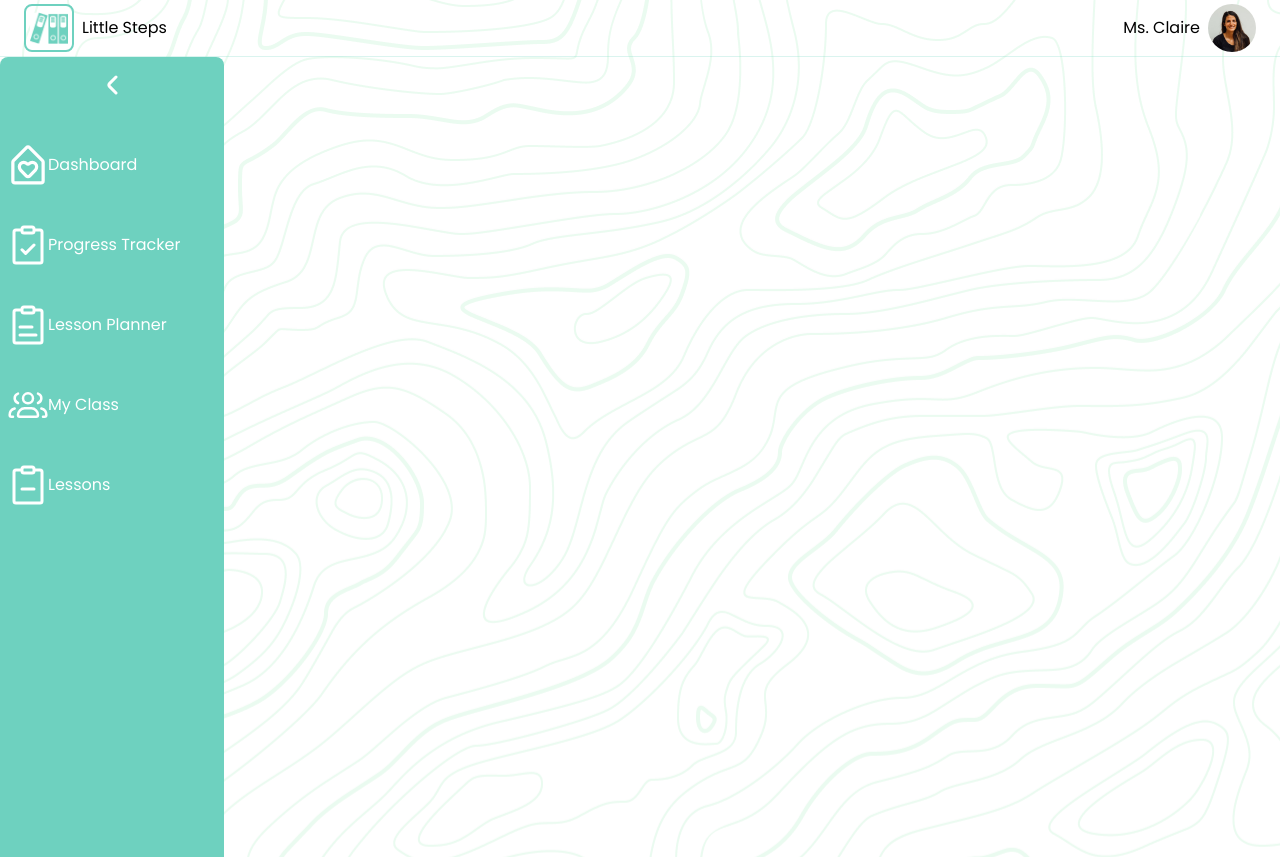
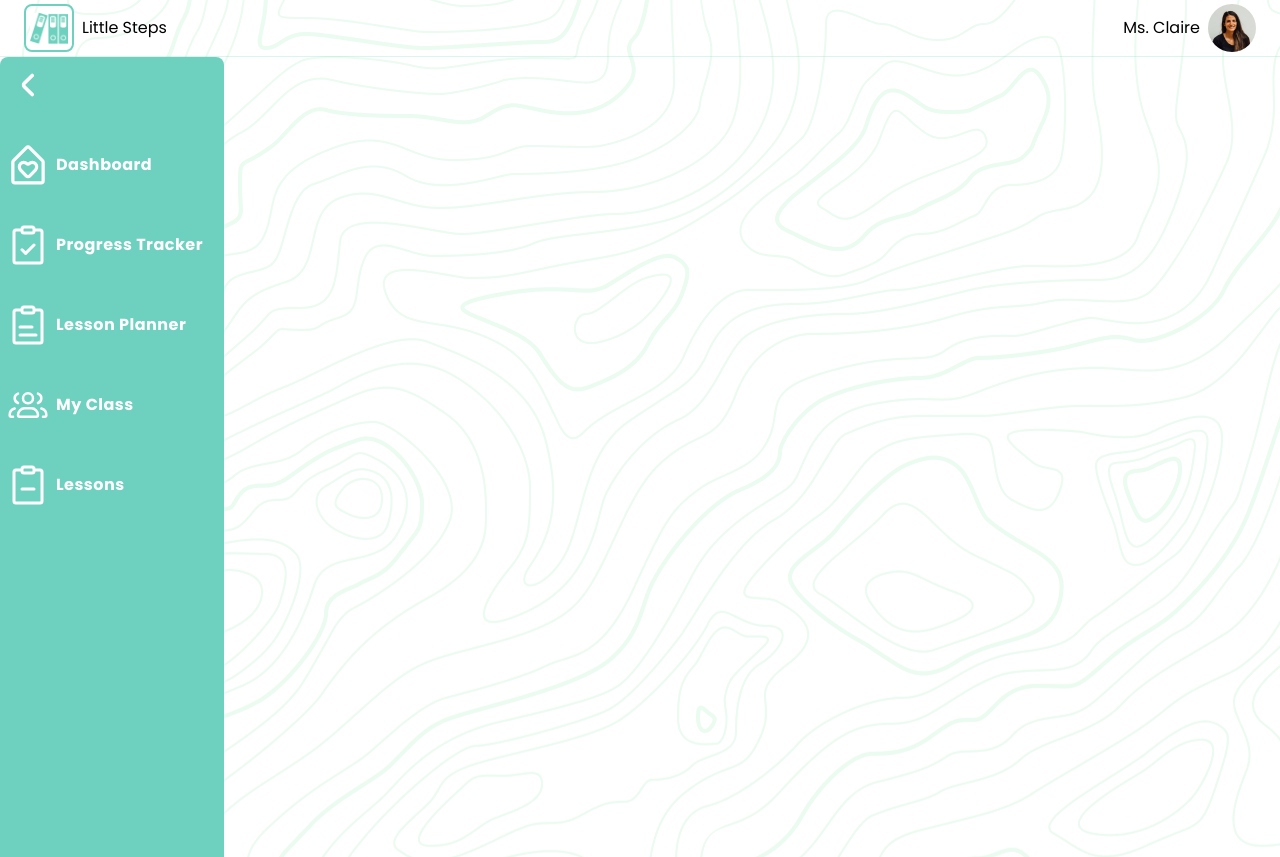
Before and after one commit to jaybells12/little-steps, a Next.js app: page /home in a window 1280 px wide. Both pictures are taken after a click on the item 28 px from the left and 85 px from the top of the page. Built offline with nearby package versions, Linux system fonts and the light colour scheme.

Commit message:
Finish Menu Component styling

```diff
--- a/src/components/Menu/Menu.tsx
+++ b/src/components/Menu/Menu.tsx
@@ -51,10 +51,12 @@ export const Menu = () => {
     <nav className={`rounded-t-lg bg-accent h-screen ${containerWidth}`}>
       <ul className={`flex flex-col gap-8  px-1 pt-1 items-center`}>
         <li
-          className={`w-full relative h-12 rounded-md flex items-center justify-center text-primary hover:text-accent  hover:bg-primary`}
+          className={`w-full relative h-12 rounded-md flex items-center text-primary hover:text-accent  hover:bg-primary`}
           onClick={handleClick}
         >
-          <RightArrowIcon className={`${isOpen && "rotate-180"}`} />
+          <RightArrowIcon
+            className={`w-6 h-6 ml-3 ${isOpen && "rotate-180"}`}
+          />
         </li>
         {items.map((item, idx) => (
           <MenuItem
--- a/src/components/Menu/MenuItem/MenuItem.tsx
+++ b/src/components/Menu/MenuItem/MenuItem.tsx
@@ -14,7 +14,9 @@ export const MenuItem = ({ text, Icon, isOpen }: MenuItemProps) => {
       className={`w-full px-1 relative h-12 rounded-md flex items-center text-primary hover:text-accent  hover:bg-primary first:mt-1`}
     >
       <Icon className={"w-10 h-10"} />
-      {isOpen && <p>{text}</p>}
+      {isOpen && (
+        <p className={"font-bold leading-8 tracking-def ml-2"}>{text}</p>
+      )}
     </li>
   );
 };
```
